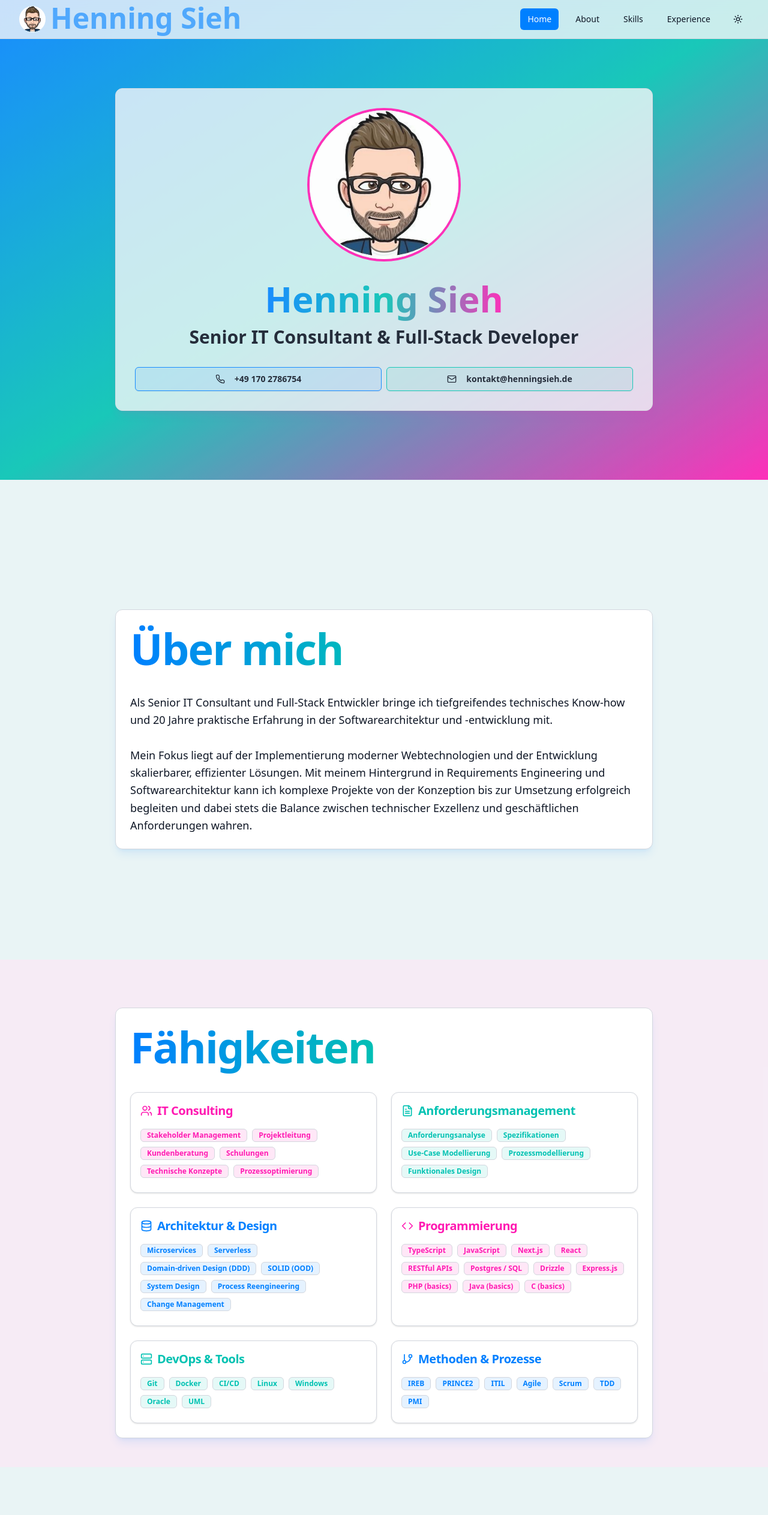
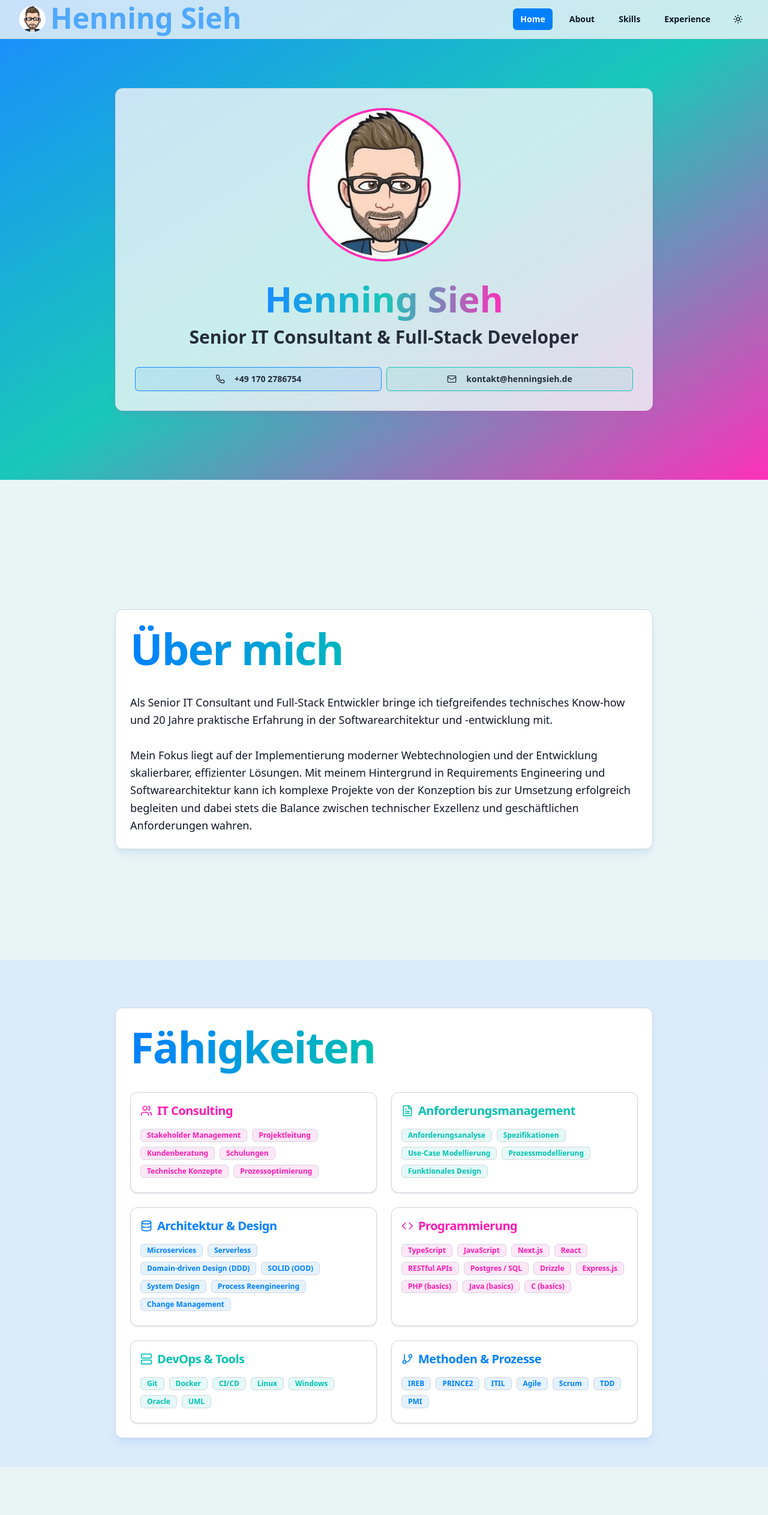
Before and after one commit to henningsieh/henningsieh.de, a Next.js app: page / in a window 1280 px wide. Shown: the top 2526 px of the page at 60% size. Built offline with nearby package versions, Linux system fonts and the light colour scheme.

Commit message:
feat: tw scroll-smooth

```diff
--- a/src/app/layout.tsx
+++ b/src/app/layout.tsx
@@ -25,10 +25,9 @@ export default function RootLayout({
   children: React.ReactNode
 }>) {
   return (
-    <html lang="en" suppressHydrationWarning>
+    <html lang="de" className="scroll-smooth" suppressHydrationWarning>
       <body
-        className={`${geistSans.variable} ${geistMono.variable} antialiased`}
-        suppressHydrationWarning
+        className={`${geistSans.variable} ${geistMono.variable} scroll-smooth antialiased`}
       >
         <ThemeProvider
           attribute="class"
--- a/src/components/Portfolio.tsx
+++ b/src/components/Portfolio.tsx
@@ -18,6 +18,7 @@ import { ModeToggle } from "./ModeToggle"
 import { Card, CardContent, CardHeader, CardTitle } from "./ui/card"
 import { experiences, skillsData } from "@/data"
 import { SkillCard } from "./SkillCard"
+import Link from "next/link"
 
 export default function Component() {
   const [showAllExperience, setShowAllExperience] = useState(false)
@@ -43,16 +44,10 @@ export default function Component() {
     return () => window.removeEventListener("scroll", handleScroll)
   }, [])
 
-  const scrollToSection = (sectionId: string) => {
-    const element = document.getElementById(sectionId)
-    if (element) {
-      element.scrollIntoView({ behavior: "smooth" })
-    }
-    setMenuOpen(false)
-  }
+  const navItems = ["home", "about", "skills", "experience"]
 
   return (
-    <div className="min-h-screen">
+    <div className="min-h-screen scroll-smooth">
       {/* Navigation */}
       <nav className="fixed left-0 right-0 top-0 z-50 border-b border-border bg-background/80 backdrop-blur-md">
         <div className="mx-auto max-w-7xl px-4 sm:px-6 lg:px-8">
@@ -71,24 +66,27 @@ export default function Component() {
             </div>
             <div className="hidden md:block">
               <div className="ml-10 flex items-start space-x-4">
-                {["home", "about", "skills", "experience"].map((item) => (
+                {navItems.map((item) => (
                   <Button
+                    asChild
+                    key={item}
                     variant={"ghost"}
-                    key={item}
-                    onClick={() => scrollToSection(item)}
-                    className={`nav-link rounded-md px-3 text-sm font-medium ${
+                    className={`nav-link rounded-md px-3 text-sm font-semibold ${
                       activeSection === item
                         ? "bg-primary text-white"
                         : "text-foreground"
                     }`}
                   >
-                    {item.charAt(0).toUpperCase() + item.slice(1)}
+                    <Link href={`#${item}`}>
+                      {item.charAt(0).toUpperCase() + item.slice(1)}
+                    </Link>
                   </Button>
                 ))}
                 <ModeToggle />
               </div>
             </div>
-            <div className="md:hidden">
+            <div className="flex gap-2 md:hidden">
+              <ModeToggle />
               <Button
                 variant="ghost"
                 size="icon"
@@ -96,7 +94,6 @@ export default function Component() {
               >
                 {menuOpen ? <X /> : <Menu />}
               </Button>
-              <ModeToggle />
             </div>
           </div>
         </div>
@@ -106,14 +103,18 @@ export default function Component() {
       {menuOpen && (
         <div className="fixed inset-0 z-40 bg-background/95 backdrop-blur-sm md:hidden">
           <div className="space-y-1 px-2 pb-3 pt-20 sm:px-3">
-            {["home", "about", "skills", "experience"].map((item) => (
-              <button
+            {navItems.map((item) => (
+              <Button
+                asChild
                 key={item}
-                onClick={() => scrollToSection(item)}
-                className="nav-link block w-full rounded-md px-3 py-2 text-left text-base font-medium text-foreground hover:bg-primary/10"
+                variant={"ghost"}
+                onClick={() => setMenuOpen(false)}
+                className="nav-link bg-bg-muted block w-full px-3 py-2 text-left text-base font-semibold text-muted-foreground hover:bg-accent"
               >
-                {item.charAt(0).toUpperCase() + item.slice(1)}
-              </button>
+                <Link href={`#${item}`}>
+                  {item.charAt(0).toUpperCase() + item.slice(1)}
+                </Link>
+              </Button>
             ))}
           </div>
         </div>
@@ -191,7 +192,7 @@ export default function Component() {
       {/* Skills Section */}
       <section
         id="skills"
-        className="flex min-h-screen items-center justify-center bg-accent/5 px-2 pb-12 pt-20"
+        className="flex min-h-screen items-center justify-center bg-primary/10 px-2 pb-12 pt-20"
       >
         <Card className="mx-auto max-w-4xl shadow-lg shadow-primary/10">
           <CardHeader>
```
